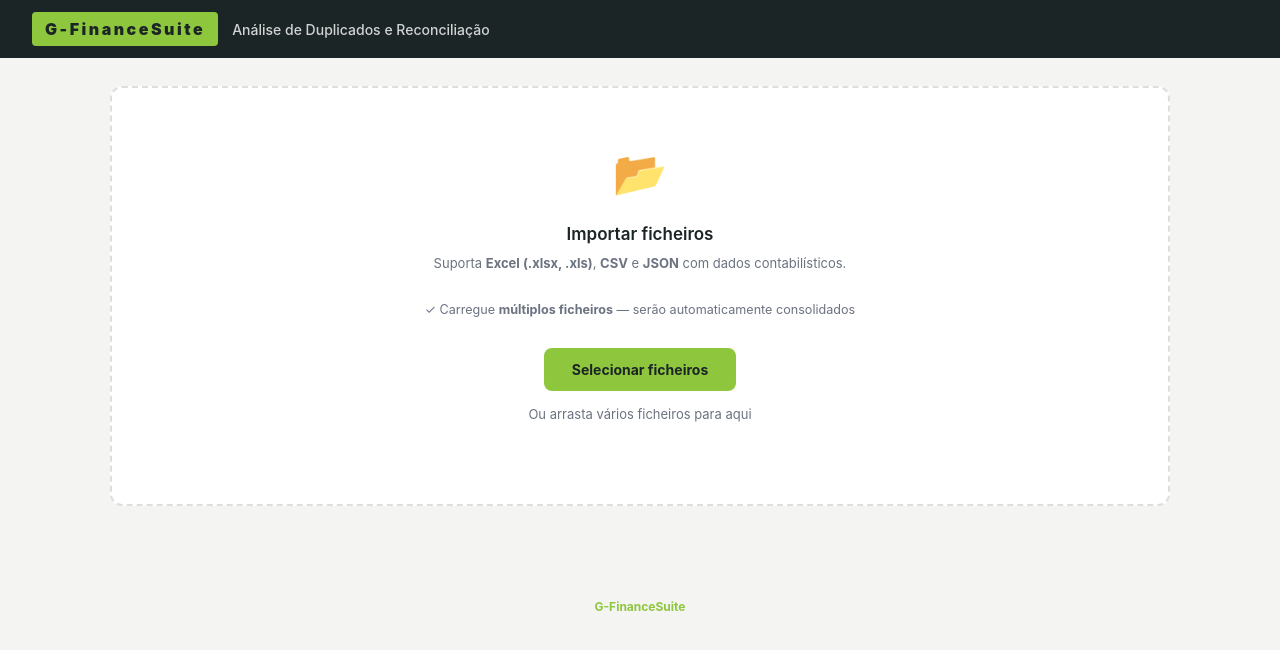
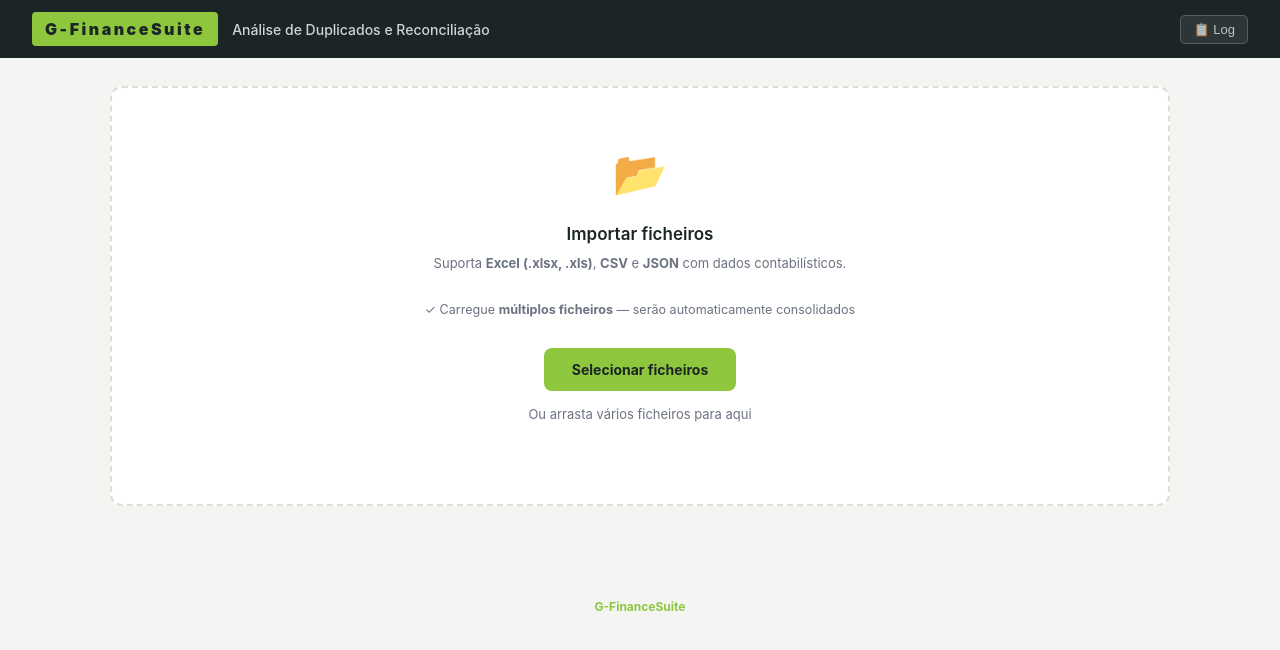
Before and after one commit to fmrgcarvalho/G-FinanceSuite, a website: page docs/index.html in a window 1280 px wide. Drawn offline with nearby package versions, Linux system fonts and the light colour scheme.

Commit message:
fix: move log button to header for always-visible access
- Moved 📋 Log button from sticky info bar to main header
- Header is always visible and interactive, unlike sticky bar
- Styled button to match header design
- Removed duplicate button from sticky bar (only clickable on scroll)
- User can now open log modal at any time from header

```diff
--- a/docs/css/style.css
+++ b/docs/css/style.css
@@ -54,6 +54,20 @@ header{
   border-radius:4px;
 }
 header h1{font-size:14px;font-weight:500;color:rgba(255,255,255,.8);flex:1}
+.header-btn{
+  padding:6px 12px;
+  background:rgba(255,255,255,.08);
+  border:1px solid rgba(255,255,255,.2);
+  color:rgba(255,255,255,.7);
+  font-size:13px;cursor:pointer;
+  border-radius:5px;transition:.15s;
+  white-space:nowrap;
+}
+.header-btn:hover{
+  background:rgba(255,255,255,.12);
+  border-color:rgba(255,255,255,.4);
+  color:#fff;
+}
 .hbadge{
   font-size:11px;
   background:rgba(142,199,61,.12);
--- a/docs/index.html
+++ b/docs/index.html
@@ -29,6 +29,7 @@
 <header>
   <div class="logo">G-FinanceSuite</div>
   <h1>Análise de Duplicados e Reconciliação</h1>
+  <button class="header-btn" id="log-btn" onclick="toggleLog()" title="Abrir/Fechar Log">📋 Log</button>
 </header>
 
 <!-- Barra de info sticky (aparece ao fazer scroll) -->
@@ -44,7 +45,6 @@
     <button class="is-op-btn" id="is-op1" onclick="selectOp(1)">Identificar duplicados</button>
     <button class="is-op-btn is-op-blue" id="is-op2" onclick="selectOp(2)">Reconciliação</button>
     <div class="is-spacer"></div>
-    <button class="is-btn" id="log-toggle-btn" onclick="toggleLog()" title="Abrir/Fechar Log">📋 Log</button>
     <button class="is-btn" onclick="resetAll()">↩ Nova Análise</button>
   </div>
 </div>
```
